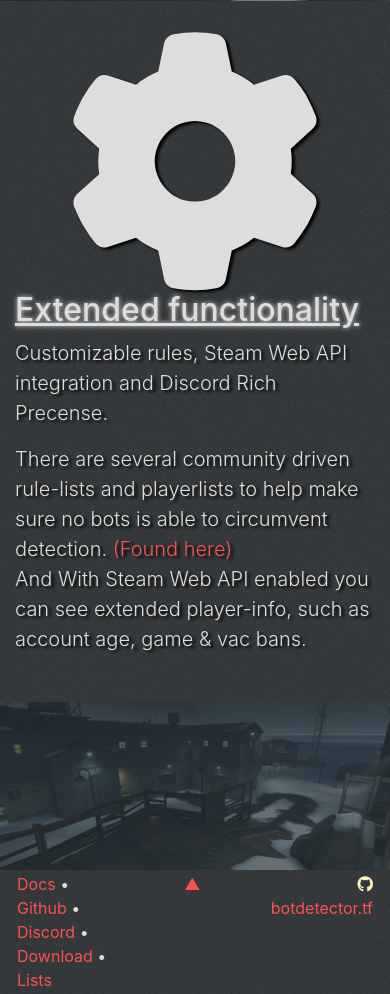
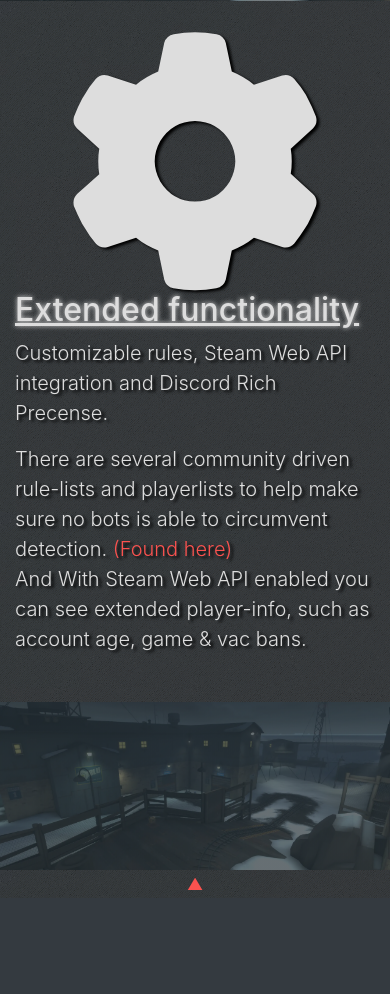
Before and after one commit to ClusterConsultant/botdetector.tf, a plain HTML site: page index.html in a window 390 px wide. Shown: the part 2542-3536 px from the top of the page. After the commit the page ends 3440 px from the top, so only its background shows below. Drawn offline with nearby package versions, Linux system fonts and the light colour scheme; no server answers; a script that the page names is missing.

Commit message:
Update index.html

```diff
--- a/index.html
+++ b/index.html
@@ -3,7 +3,7 @@
   <head>
     <meta charset="utf-8">
     <meta name="viewport" content="width=device-width, initial-scale=1, shrink-to-fit=no">
-    <meta name="theme-color" content="#009688">
+    <meta name="theme-color" content="#ddd">
     <link ref="preload" as="style" href="https://stackpath.bootstrapcdn.com/bootstrap/5.0.0-alpha2/css/bootstrap.min.css">
     <link rel="preload" as="script" href="js/index.js">
     <link ref="preload" as="style" href="css/main.css">
@@ -99,13 +99,13 @@
     <footer class="bg-dark text-lg-start BGcontainer">
       <div class="container-fluid" style="height: 100%;">
         <div class="row" style="height: 100%">
-          <div class="col text-left">
+          <div class="col d-none d-lg-block text-left">
             <a href="https://github.com/PazerOP/tf2_bot_detector/wiki">Docs</a> &bull; <a href="https://github.com/PazerOP/tf2_bot_detector">Github</a> &bull; <a href="https://discord.gg/W8ZSh3Z">Discord</a> &bull; <a href="https://tf2bd-util.pazer.us/Redirect/AppInstaller?source=https://tf2bd-util.pazer.us/AppInstaller/Public.msixbundle">Download</a>  &bull; <a href="https://github.com/PazerOP/tf2_bot_detector/wiki/Customization#user-content-third-party-player-lists-and-rules">Lists</a>
           </div>
           <div class="col text-center">
             <a href="#top">&#9650;</a>
           </div>
-          <div class="col text-right">
+          <div class="col d-none d-lg-block text-right">
             <i class="fab fa-github" style="color:#fdf1bc;" aria-hidden="true"></i>
             <a href="https://github.com/ClusterConsultant/botdetector.tf">botdetector.tf</a>
           </div>
```
